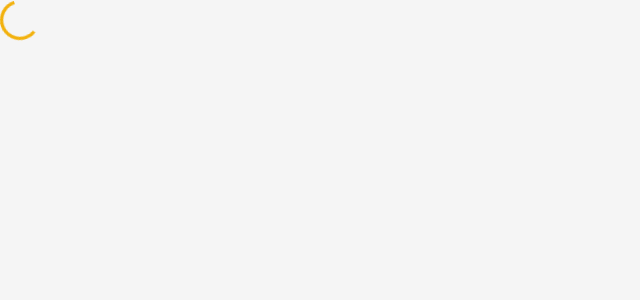
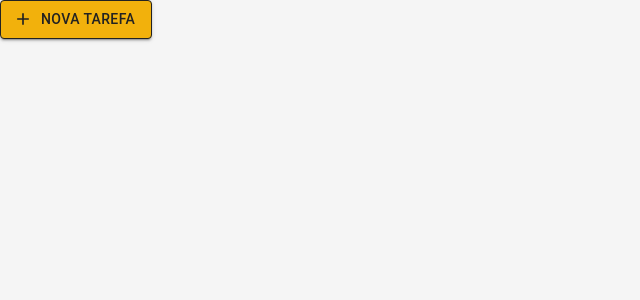
Before and after one commit to Guilherme-px/w3lcome-teste, a React (Vite) app: page / in a window 1280 px wide. Shown: the top 300 px of the page, without its empty margins (0-640 px from the left). Built offline with nearby package versions, Linux system fonts and the light colour scheme.

Commit message:
Creation of the task form and submission to the API

```diff
--- a/index.html
+++ b/index.html
@@ -2,7 +2,7 @@
 <html lang="en">
     <head>
         <meta charset="UTF-8" />
-    <link rel="icon" type="image/svg+xml" href="/vite.svg" />
+        <link rel="icon" type="image/svg+xml" href="" />
         <meta name="viewport" content="width=device-width, initial-scale=1.0" />
         <title>Vite + React + TS</title>
     </head>
--- a/package.json
+++ b/package.json
@@ -14,7 +14,7 @@
         ]
     },
     "scripts": {
-        "dev": "vite",
+        "dev": "vite --host",
         "build": "tsc && vite build",
         "lint": "eslint src --ext ts,tsx --report-unused-disable-directives --max-warnings 0 --fix",
         "preview": "vite preview",
@@ -23,6 +23,7 @@
     "dependencies": {
         "@emotion/react": "^11.11.0",
         "@emotion/styled": "^11.11.0",
+        "@mui/icons-material": "^5.11.16",
         "@mui/material": "^5.13.2",
         "autoprefixer": "^10.4.14",
         "axios": "^1.4.0",
--- a/src/App.tsx
+++ b/src/App.tsx
@@ -1,14 +1,7 @@
-import { useEffect, useState } from 'react';
-import Load from './components/load/load';
+import Home from './pages/Home';
 
 const App = () => {
-    const [loading, setLoading] = useState(false);
-
-    useEffect(() => {
-        setLoading(true);
-    }, []);
-
-    return <>{loading ? <Load active={loading} /> : <h1>W3lcome</h1>}</>;
+    return <Home />;
 };
 
 export default App;
--- /dev/null
+++ b/src/components/buttom/CustomButtom.tsx
@@ -0,0 +1,46 @@
+import { styled } from '@mui/system';
+import Button from '@mui/material/Button';
+
+const CustomButton = styled(Button)`
+    &.MuiButton-root {
+        color: #222222;
+        background-color: #f2b10c;
+        border-color: #f2b10c;
+        border: 1px solid;
+    }
+    &:hover {
+        &.MuiButton-root {
+            color: #f2b10c;
+            background-color: #222222;
+            border-color: #222222;
+            border: 1px solid;
+        }
+    }
+`;
+
+type ButtomProps = {
+    handleClick: () => void;
+    buttomText: string;
+    startIcon?: React.ReactNode;
+    className?: string;
+};
+
+const MyCustomButttom = ({
+    handleClick,
+    buttomText,
+    startIcon,
+    className,
+}: ButtomProps) => {
+    return (
+        <CustomButton
+            variant="contained"
+            startIcon={startIcon}
+            onClick={handleClick}
+            className={className}
+        >
+            {buttomText}
+        </CustomButton>
+    );
+};
+
+export default MyCustomButttom;
--- /dev/null
+++ b/src/components/form/TaskForm.tsx
@@ -0,0 +1,47 @@
+import { TextField } from '@mui/material';
+import MyCustomButttom from '../buttom/CustomButtom';
+
+type FormProps = {
+    error: boolean;
+    inputValue: string;
+    onInputChange: (value: string) => void;
+    onSubmit: (value: string) => void;
+};
+
+const TaskForm = ({
+    error,
+    inputValue,
+    onInputChange,
+    onSubmit,
+}: FormProps) => {
+    const handleChange = (event: React.ChangeEvent<HTMLInputElement>) => {
+        onInputChange(event.target.value);
+    };
+
+    const handleFormSubmit = () => {
+        onSubmit(inputValue);
+    };
+
+    return (
+        <div>
+            <TextField
+                id="task-title"
+                label="Titulo"
+                variant="standard"
+                value={inputValue}
+                onChange={handleChange}
+                error={error}
+                helperText={error ? 'Informe um titulo para a tarefa!' : ''}
+            />
+            <div className="pt-10">
+                <MyCustomButttom
+                    className="w-full"
+                    handleClick={handleFormSubmit}
+                    buttomText="Cadastrar"
+                />
+            </div>
+        </div>
+    );
+};
+
+export default TaskForm;
--- a/src/components/load/load.tsx
+++ b/src/components/load/load.tsx
@@ -4,7 +4,7 @@ type LoaderProps = {
     active: boolean;
 };
 
-const load = ({ active }: LoaderProps) => {
+const Load = ({ active }: LoaderProps) => {
     return (
         <div className="flex items-center justify-center h-screen">
             {active && <CircularProgress style={{ color: '#f2b10c' }} />}
@@ -12,4 +12,4 @@ const load = ({ active }: LoaderProps) => {
     );
 };
 
-export default load;
+export default Load;
--- /dev/null
+++ b/src/components/modal/Dialog.tsx
@@ -0,0 +1,35 @@
+import { useState, useEffect } from 'react';
+import { Dialog, DialogContent } from '@mui/material';
+
+type ModalProps = {
+    isOpen: boolean;
+    onClose: () => void;
+    children: React.ReactNode;
+};
+
+const DialogModal = ({ isOpen, onClose, children }: ModalProps) => {
+    const [open, setOpen] = useState(isOpen);
+    const handleClose = () => {
+        setOpen(false);
+        onClose();
+    };
+
+    useEffect(() => {
+        setOpen(isOpen);
+    }, [isOpen]);
+
+    return (
+        <div>
+            <Dialog
+                open={open}
+                onClose={handleClose}
+                aria-labelledby="modal-modal-title"
+                aria-describedby="modal-modal-description"
+            >
+                <DialogContent>{children}</DialogContent>
+            </Dialog>
+        </div>
+    );
+};
+
+export default DialogModal;
--- a/src/index.sass
+++ b/src/index.sass
@@ -2,4 +2,6 @@
     margin: 0
     padding: 0
     box-sizing: border-box
+
+body
     background: whitesmoke
--- /dev/null
+++ b/src/pages/Home.tsx
@@ -0,0 +1,80 @@
+import { useState, useEffect } from 'react';
+import Load from '../components/load/Load';
+import DialogModal from '../components/modal/Dialog';
+import TaskForm from '../components/form/TaskForm';
+import MyCustomButttom from '../components/buttom/CustomButtom';
+import AddIcon from '@mui/icons-material/Add';
+import api from '../services/axiosConfig';
+
+const Home = () => {
+    const [loading, setLoading] = useState(false);
+    const [showModal, setShowModal] = useState(false);
+    const [error, setError] = useState(false);
+    const [inputValue, setInputValue] = useState('');
+
+    useEffect(() => {
+        setLoading(false);
+    }, []);
+
+    const handleOpenModal = () => {
+        setShowModal(true);
+    };
+
+    const handleSubmit = async (value: string) => {
+        if (!value) {
+            setError(true);
+            return;
+        }
+
+        setError(false);
+
+        await api
+            .post('/tarefas', { titulo: value })
+            .then((res) => {
+                console.log(res.data);
+                setInputValue('');
+            })
+            .catch((res) => {
+                console.log(res.data);
+            });
+    };
+
+    return (
+        <div>
+            {loading ? (
+                <Load active={loading} />
+            ) : (
+                <div>
+                    <div className="p-5">
+                        <MyCustomButttom
+                            handleClick={handleOpenModal}
+                            buttomText="Nova tarefa"
+                            startIcon={<AddIcon />}
+                        />
+                    </div>
+                    <DialogModal
+                        isOpen={showModal}
+                        onClose={() => setShowModal(false)}
+                    >
+                        <div className="px-10 py-3">
+                            <div className="pb-5 font-bold text-lg">
+                                <h1 className="text-[#f2b10c]">Criar tarefa</h1>
+                            </div>
+                            <div>
+                                <TaskForm
+                                    error={error}
+                                    inputValue={inputValue}
+                                    onInputChange={setInputValue}
+                                    onSubmit={handleSubmit}
+                                />
+                            </div>
+                        </div>
+                    </DialogModal>
+                    <div></div>
+                </div>
+            )}
+        </div>
+    );
+};
+
+export default Home;
```
Also changed, not shown: 1 other file (tests, documents, lock files or other folders). Lines whose indentation alone changed are shown as unchanged.
